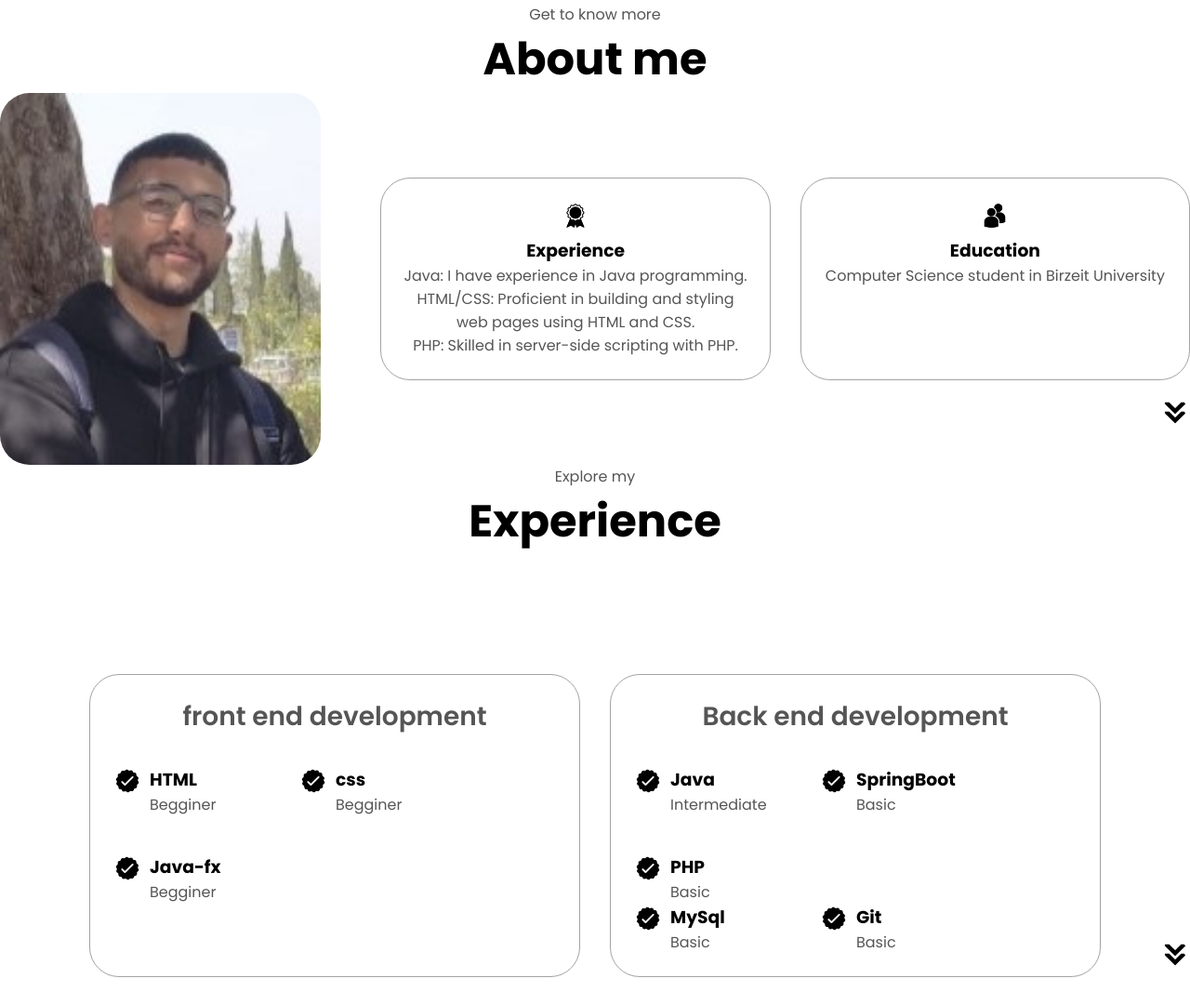
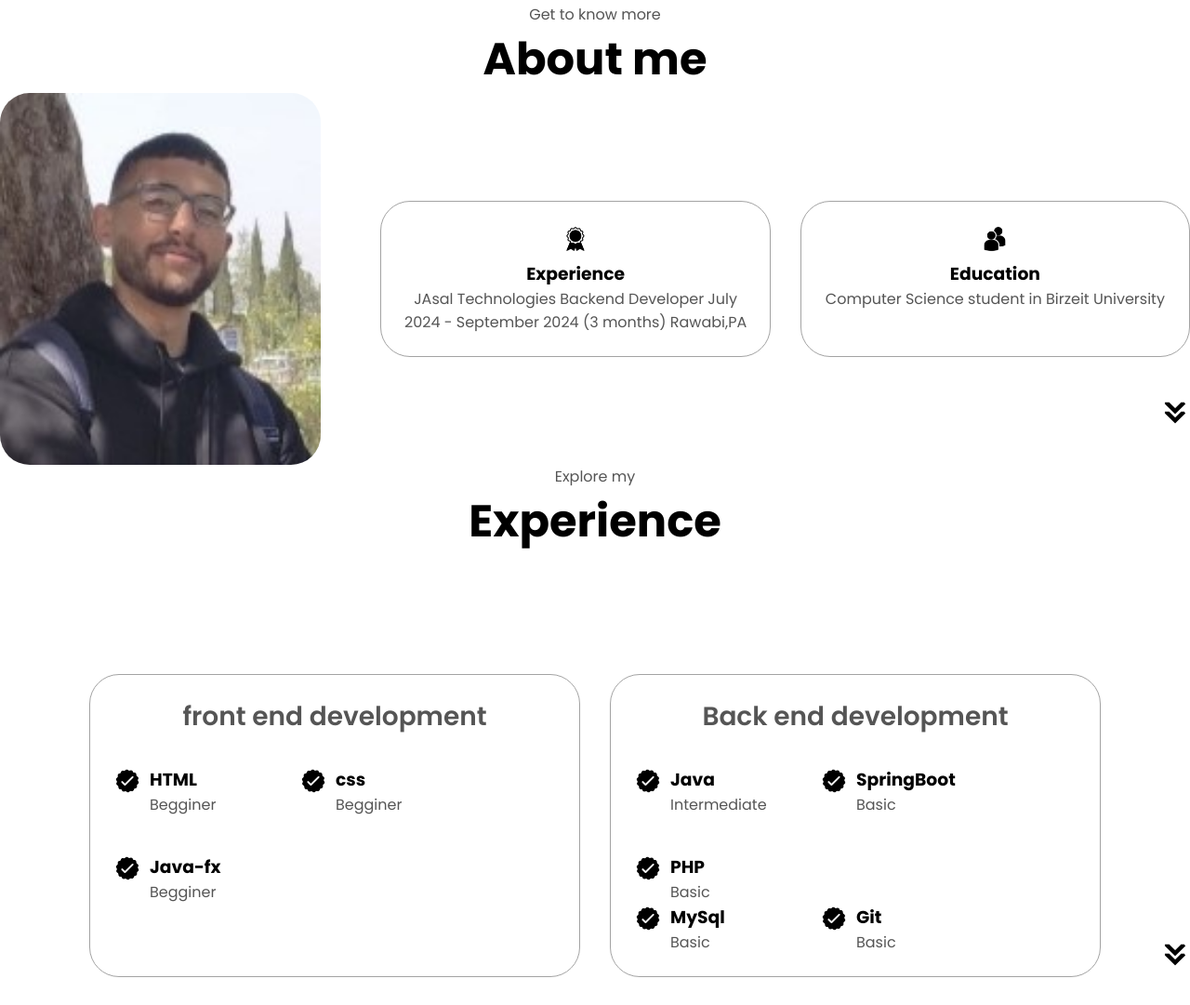
Before and after one commit to kotkot21/Portfolio, a plain HTML site: page index.html in a window 1280 px wide. Shown: the part 893-1974 px from the top of the page at 93% size. Drawn offline with Linux system fonts and the light colour scheme.

Commit message:
Update index.html

```diff
--- a/index.html
+++ b/index.html
@@ -65,9 +65,11 @@
                     <div class="details_container">
                         <img src="./assets/experience.png" alt="experience icon" class="Icon">
                         <h3>Experience</h3>
-                        <p>Java: I have experience in Java programming. <br>
-                            HTML/CSS: Proficient in building and styling web pages using HTML and CSS.<br>
-                            PHP: Skilled in server-side scripting with PHP.</p>
+                        <p>JAsal Technologies
+                            Backend Developer
+                            July 2024 - September 2024 (3 months)
+                            Rawabi,PA
+                        </p>
                     </div>
                     <div class="details_container">
                         <img src="./assets/education.png" alt="education icon" class="Icon">
```
